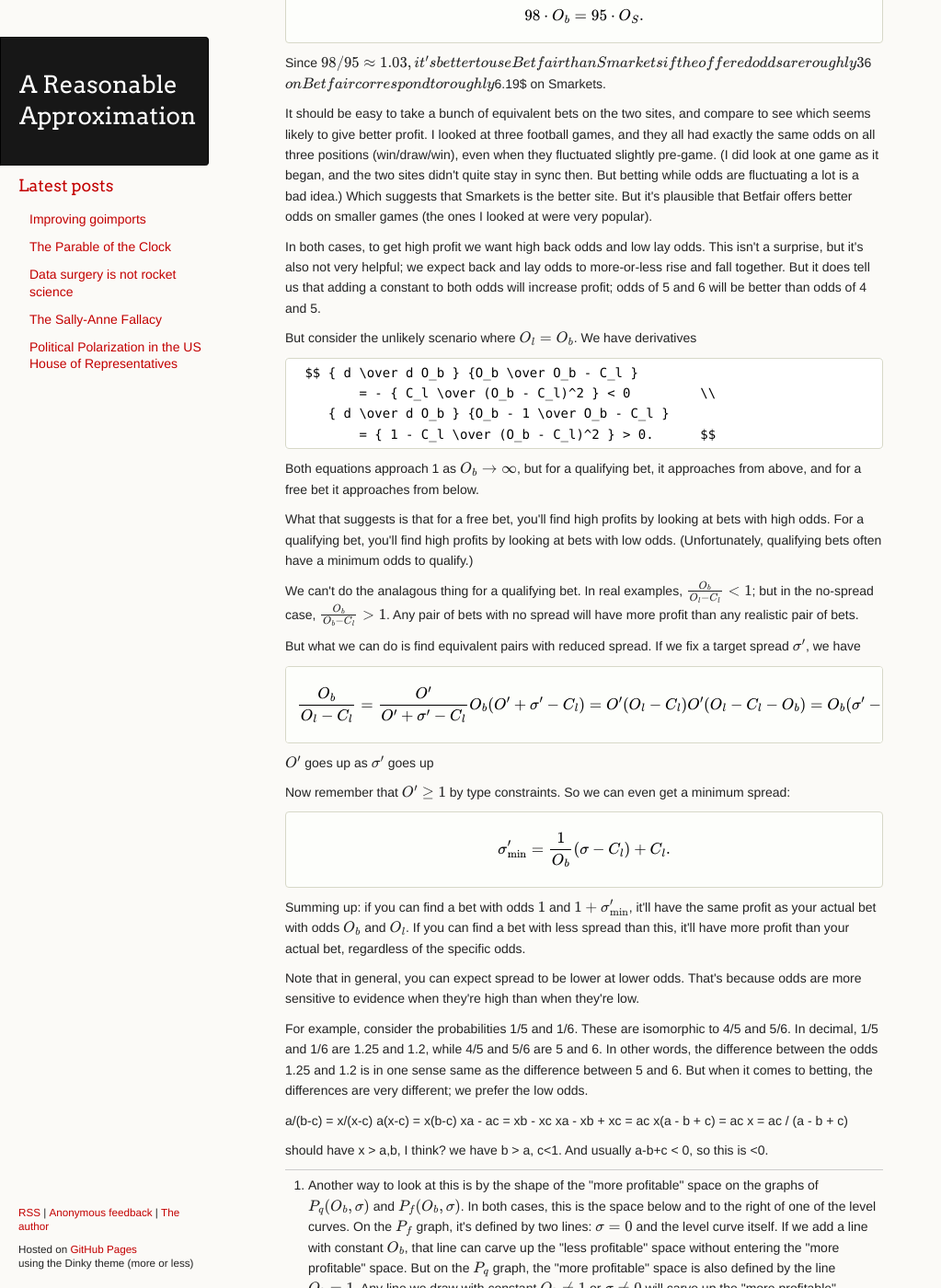
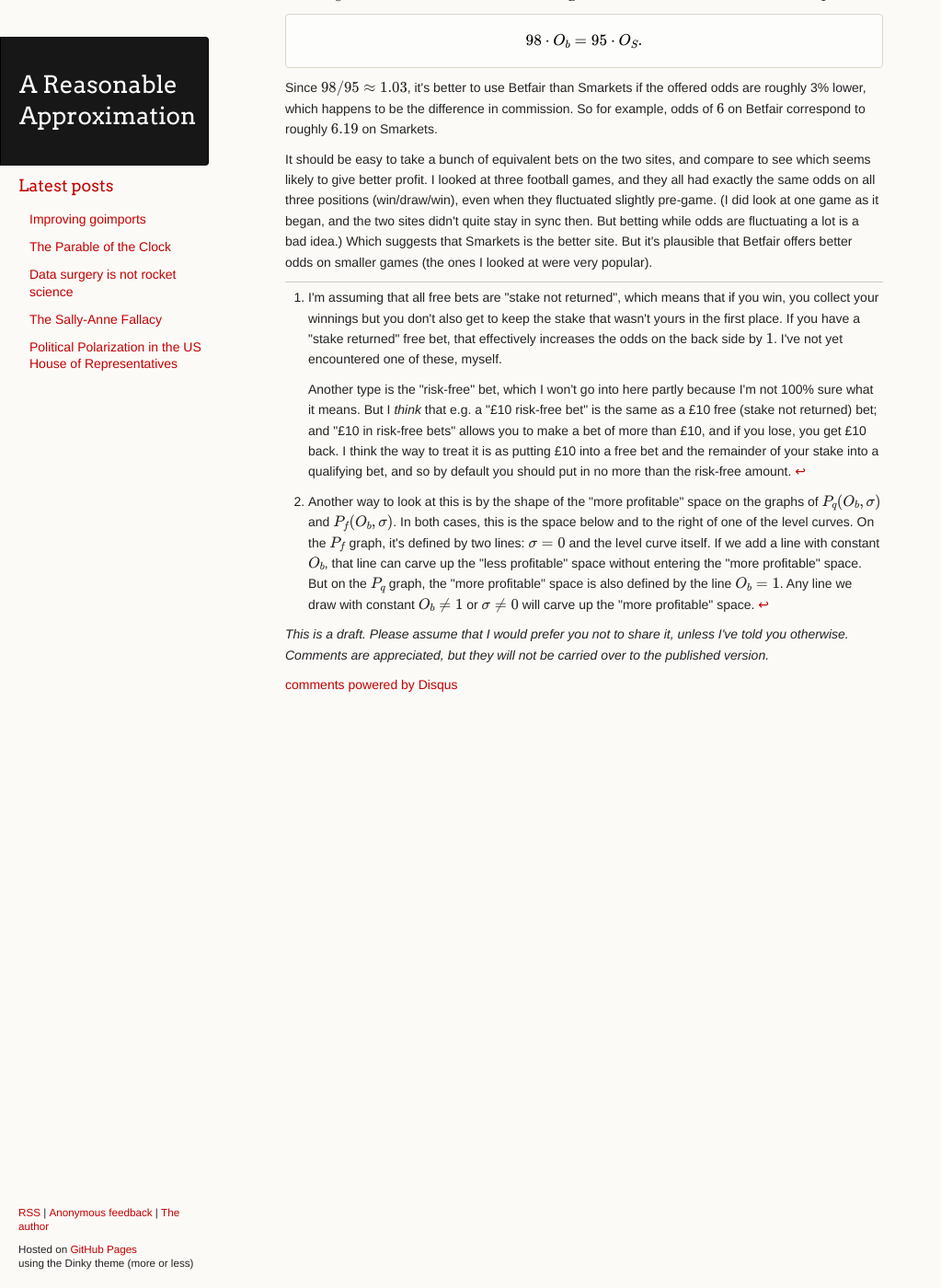
Before and after one commit to ChickenProp/chickenprop.github.com, a Jekyll site: the page built from drafts/matched-betting.md, in a window 1280 px wide and 1400 px high, scrolled down 8044 px. Shown: the whole window at 92% size, without its empty margins (0-1023 px from the left). Built offline with Jekyll 4.4.1, drawn with Linux system fonts in a browser that asks for light colours; nearby versions of some CDN libraries; formulas are drawn with MathJax 3; comment, search, counter and statistics services are not loaded; some of the changed text lies outside the part shown.

Commit message:
Editing.
Removed garbage from bottom left over from drafting.

```diff
--- a/drafts/matched-betting.md
+++ b/drafts/matched-betting.md
@@ -24,13 +24,13 @@ Now if Liverpool wins the match, the bookmaker pays you £30 and you lose £23.0
 
 (I'm ignoring for now the commission that the exchange will usually collect when you win a bet on them. With 2% commission, you would instead accept stakes of £7.01, wagering your own £23.13; if Liverpool doesn't win, you would earn $£7.01 · 0.98 = £6.87$, which is also what you'd earn if Liverpool does win.)
 
-Before bookmakers will give you a free bet, you'll usually have to place a bet with them using your own money.
+Before bookmakers will give you a free bet, you'll usually have to place a bet with them using your own money. You lose a small amount of money on this bet, but you can use the same principles to ensure that you lose the same amount no matter who wins. You might lose around £0.50 on a £10 qualifying bet, in which case you end up with around £6.50 profit when all's said and done.
 
 This has been a very brief introduction to matched betting. Now, into the math. I'm going to be focusing on two kinds of bet: qualifying bets, which are usually known as just bets, and free bets, where you don't lose anything if your back bet loses. I'm also going to ignore rounding; let's just pretend that the sterling is infinitely divisible.
 
 **Some definitions**
 
-We can think of a "matched bet" as an object with six values, $(O_b, O_l, S_b, S_l, C_b, C_l)$ representing a pair of back and lay bets. (A "free bet" and "qualifying bet" are also matched bets.)
+We can think of a "matched bet" as an object with six values, $(O_b, O_l, S_b, S_l, C_b, C_l)$ representing a pair of back and lay bets. (A "free bet" and "qualifying bet" are also matched bets.[^risk-free])
 
 $O_b, O_l$ are the odds on the back and lay bets. It's typically safe to assume $O_b < O_l$; otherwise, modulo commission, you could make a profit even on your qualifying bets. Also, because we're using decimal odds, we have $O_b, O_l ≥ 1$ (anything less than 1 corresponds to a probability below 0.)
 
@@ -292,60 +292,12 @@ where $O_S$ is the odds offered on Smarkets and $O_B$ is the odds offered on Bet
 
     $$ 98·O_b = 95·O_S. $$
 
-Since $98/95 ≈ 1.03, it's better to use Betfair than Smarkets if the offered odds are roughly 3% lower, which happens to be the difference in commission. So for example, odds of $6$ on Betfair correspond to roughly $6.19$ on Smarkets.
+Since $98/95 ≈ 1.03$, it's better to use Betfair than Smarkets if the offered odds are roughly 3% lower, which happens to be the difference in commission. So for example, odds of $6$ on Betfair correspond to roughly $6.19$ on Smarkets.
 
 It should be easy to take a bunch of equivalent bets on the two sites, and compare to see which seems likely to give better profit. I looked at three football games, and they all had exactly the same odds on all three positions (win/draw/win), even when they fluctuated slightly pre-game. (I did look at one game as it began, and the two sites didn't quite stay in sync then. But betting while odds are fluctuating a lot is a bad idea.) Which suggests that Smarkets is the better site. But it's plausible that Betfair offers better odds on smaller games (the ones I looked at were very popular).
 
+[^risk-free]: I'm assuming that all free bets are "stake not returned", which means that if you win, you collect your winnings but you don't also get to keep the stake that wasn't yours in the first place. If you have a "stake returned" free bet, that effectively increases the odds on the back side by $1$. I've not yet encountered one of these, myself.
+
+    Another type is the "risk-free" bet, which I won't go into here partly because I'm not 100% sure what it means. But I *think* that e.g. a "£10 risk-free bet" is the same as a £10 free (stake not returned) bet; and "£10 in risk-free bets" allows you to make a bet of more than £10, and if you lose, you get £10 back. I think the way to treat it is as putting £10 into a free bet and the remainder of your stake into a qualifying bet, and so by default you should put in no more than the risk-free amount.
 
 [^graph-shape]: Another way to look at this is by the shape of the "more profitable" space on the graphs of $P_q(O_b, σ)$ and $P_f(O_b, σ)$. In both cases, this is the space below and to the right of one of the level curves. On the $P_f$ graph, it's defined by two lines: $σ = 0$ and the level curve itself. If we add a line with constant $O_b$, that line can carve up the "less profitable" space without entering the "more profitable" space. But on the $P_q$ graph, the "more profitable" space is also defined by the line $O_b = 1$. Any line we draw with constant $O_b ≠ 1$ or $σ ≠ 0$ will carve up the "more profitable" space.
-
-
-
-In both cases, to get high profit we want high back odds and low lay odds. This isn't a surprise, but it's also not very helpful; we expect back and lay odds to more-or-less rise and fall together. But it does tell us that adding a constant to both odds will increase profit; odds of 5 and 6 will be better than odds of 4 and 5.
-
-But consider the unlikely scenario where $O_l = O_b$. We have derivatives
-
-     $$ { d \over d O_b } {O_b \over O_b - C_l }
-            = - { C_l \over (O_b - C_l)^2 } < 0         \\
-        { d \over d O_b } {O_b - 1 \over O_b - C_l }
-            = { 1 - C_l \over (O_b - C_l)^2 } > 0.      $$
-
-Both equations approach 1 as $O_b \to ∞$, but for a qualifying bet, it approaches from above, and for a free bet it approaches from below.
-
-What that suggests is that for a free bet, you'll find high profits by looking at bets with high odds. For a qualifying bet, you'll find high profits by looking at bets with low odds. (Unfortunately, qualifying bets often have a minimum odds to qualify.)
-
-
-We can't do the analagous thing for a qualifying bet. In real examples, ${O_b \over O_l - C_l} < 1$; but in the no-spread case, ${O_b \over O_b - C_l } > 1$. Any pair of bets with no spread will have more profit than any realistic pair of bets.
-
-But what we can do is find equivalent pairs with reduced spread. If we fix a target spread $σ'$, we have
-
-    $$ { O_b \over O_l - C_l } = { O' \over O' + σ' - C_l } \\
-       O_b (O' + σ' - C_l) = O'(O_l - C_l)                  \\
-       O'(O_l - C_l - O_b) = O_b(σ' - C_l)                  \\
-       O' = O_b{ σ' - C_l \over σ - C_l }                   $$
-
-$O'$ goes up as $σ'$ goes up
-
-Now remember that $O' ≥ 1$ by type constraints. So we can even get a minimum spread:
-
-    $$ σ'_\min = {1 \over O_b} (σ - C_l) + C_l. $$
-
-Summing up: if you can find a bet with odds $1$ and $1 + σ'_\min$, it'll have the same profit as your actual bet with odds $O_b$ and $O_l$. If you can find a bet with less spread than this, it'll have more profit than your actual bet, regardless of the specific odds.
-
-Note that in general, you can expect spread to be lower at lower odds. That's because odds are more sensitive to evidence when they're high than when they're low.
-
-For example, consider the probabilities 1/5 and 1/6. These are isomorphic to 4/5 and 5/6. In decimal, 1/5 and 1/6 are 1.25 and 1.2, while 4/5 and 5/6 are 5 and 6. In other words, the difference between the odds 1.25 and 1.2 is in one sense same as the difference between 5 and 6. But when it comes to betting, the differences are very different; we prefer the low odds.
-
-
-
-
-a/(b-c) = x/(x-c)
-a(x-c) = x(b-c)
-xa - ac = xb - xc
-xa - xb + xc = ac
-x(a - b + c) = ac
-x = ac / (a - b + c)
-
-
-should have x > a,b, I think?
-we have b > a, c<1. And usually a-b+c < 0, so this is <0.
```
